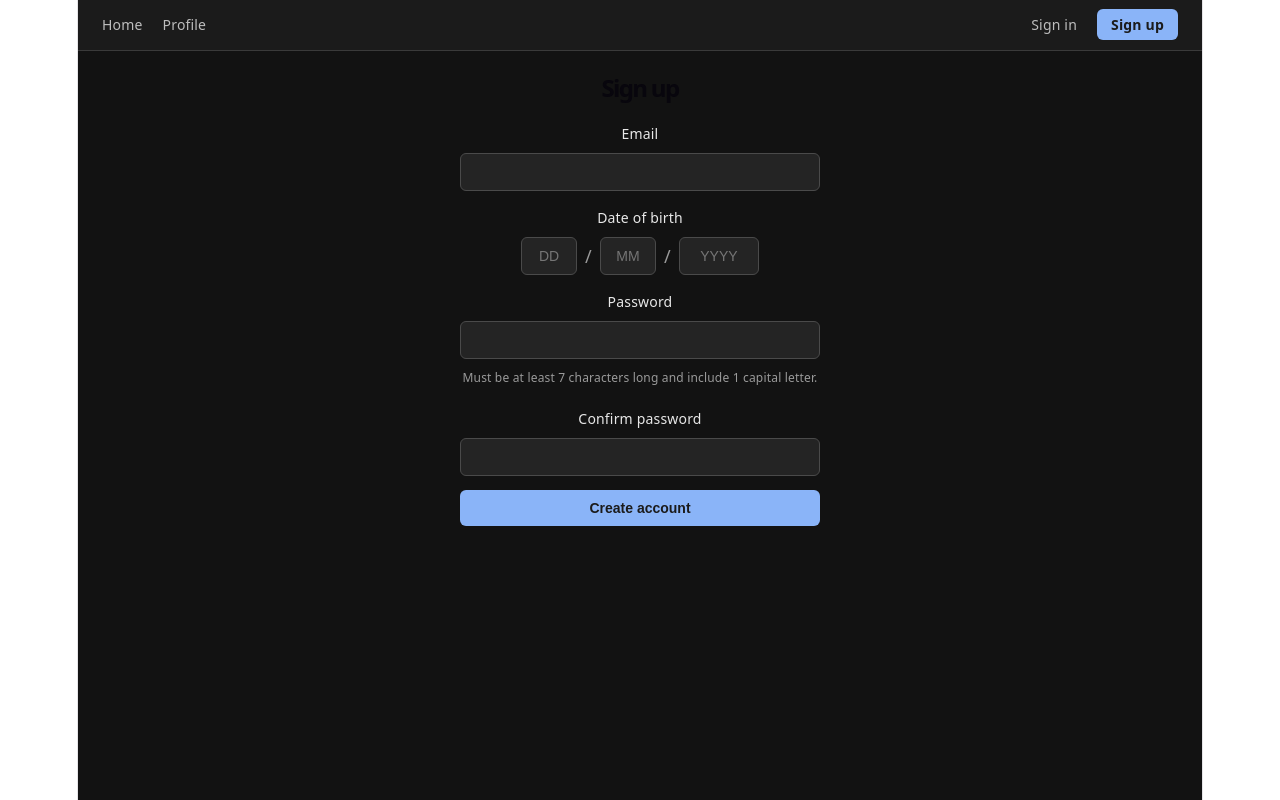
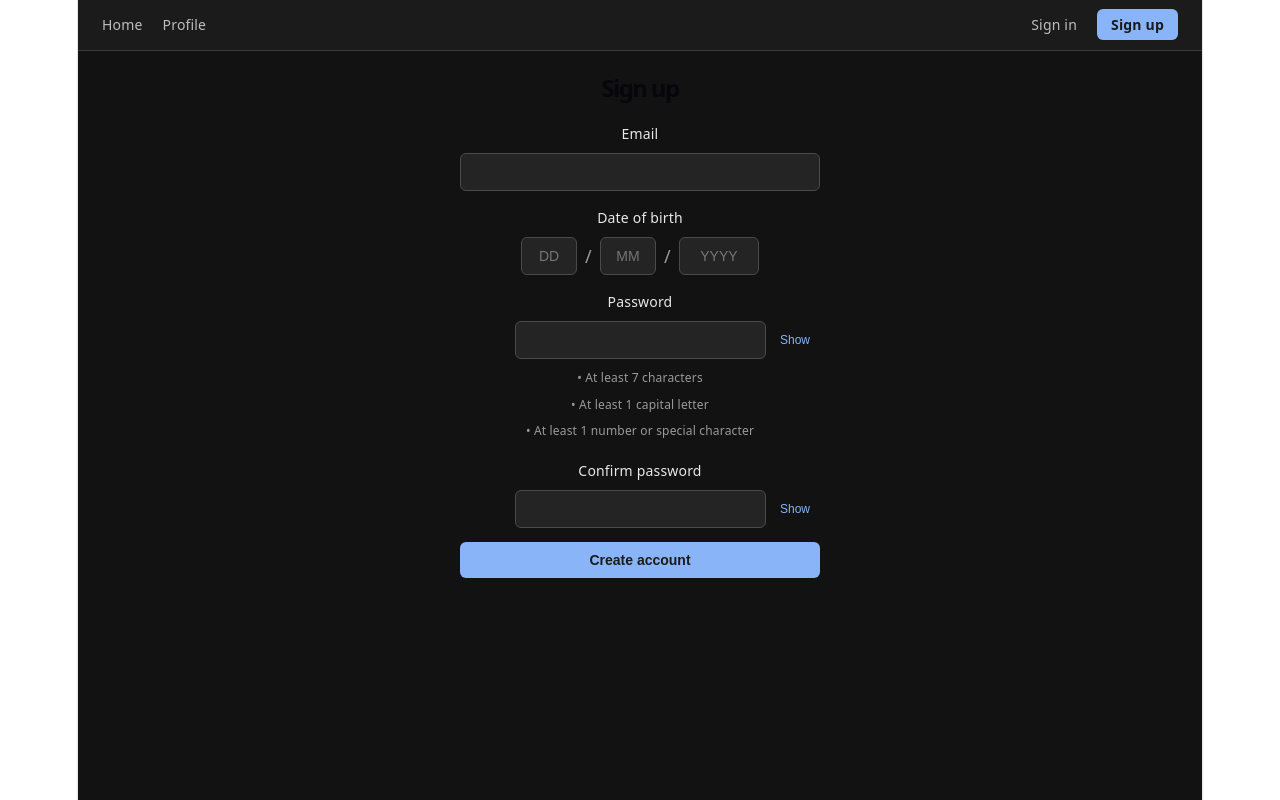
Before and after one commit to romanosg/SKG_2026_MovieBook_GroupB, a React (Vite) app in the folder MovieBook/client/: page /sign-up in a window 1280 px wide. Built offline with nearby package versions, Linux system fonts and the light colour scheme.

Commit message:
sign-in / sign-up front end functionality

```diff
--- a/MovieBook/client/src/pages/SignInPage.jsx
+++ b/MovieBook/client/src/pages/SignInPage.jsx
@@ -1,5 +1,7 @@
 import React, { useState } from "react";
+import { useNavigate } from "react-router-dom";
 import formStyles from "./formStyles";
+import { isValidEmail, isValidPassword } from "../utils/validation";
 
 const styles = {
   forgotRow: { display: "flex", justifyContent: "flex-end" },
@@ -14,27 +16,41 @@ const styles = {
 };
 
 export default function SignInPage() {
+  const navigate = useNavigate();
   const [email, setEmail] = useState("");
   const [password, setPassword] = useState("");
+  const [error, setError] = useState("");
 
   const handleSubmit = (e) => {
     e.preventDefault();
-    // TODO: send { email, password } to your backend
+
+    // Empty or not meeting the sign-up criteria: clear both fields
+    if (!isValidEmail(email) || !isValidPassword(password)) {
+      setEmail("");
+      setPassword("");
+      setError("Sign in information set up incorrectly. Please try again!");
+      return;
+    }
+
+    // TODO: check { email, password } against your backend
     console.log("Sign in:", { email, password });
+    navigate("/"); // go to the homepage
   };
 
   return (
     <main style={formStyles.page}>
       <h1 style={formStyles.authTitle}>Sign in</h1>
-      <form style={formStyles.authForm} onSubmit={handleSubmit}>
+      <form style={formStyles.authForm} onSubmit={handleSubmit} noValidate>
         <label style={formStyles.label}>
           Email
           <input
             style={formStyles.input}
             type="email"
             value={email}
-            onChange={(e) => setEmail(e.target.value)}
-            required
+            onChange={(e) => {
+              setEmail(e.target.value);
+              setError("");
+            }}
           />
         </label>
         <label style={formStyles.label}>
@@ -43,10 +59,15 @@ export default function SignInPage() {
             style={formStyles.input}
             type="password"
             value={password}
-            onChange={(e) => setPassword(e.target.value)}
-            required
+            onChange={(e) => {
+              setPassword(e.target.value);
+              setError("");
+            }}
           />
         </label>
+
+        {error && <span style={formStyles.error}>{error}</span>}
+
         <button style={formStyles.button} type="submit">
           Sign in
         </button>
--- a/MovieBook/client/src/pages/SignUpPage.jsx
+++ b/MovieBook/client/src/pages/SignUpPage.jsx
@@ -1,5 +1,9 @@
 import React, { useRef, useState } from "react";
+import { useNavigate } from "react-router-dom";
 import formStyles from "./formStyles";
+import { isValidEmail, getPasswordRules, isValidPassword } from "../utils/validation";
+
+const COLORS = { neutral: "#4a4a4a", red: "#e5534b", green: "#3fb950", gray: "#9a9a9a" };
 
 const styles = {
   dateRow: {
@@ -9,7 +13,21 @@ const styles = {
     gap: 8,
   },
   dateInput: { ...formStyles.input, textAlign: "center", padding: "10px 4px" },
-  slash: { fontSize: 18, color: "#9a9a9a" },
+  slash: { fontSize: 18, color: COLORS.gray },
+  inputWrap: { position: "relative" },
+  toggle: {
+    position: "absolute",
+    right: 10,
+    top: "50%",
+    transform: "translateY(-50%)",
+    background: "none",
+    border: "none",
+    padding: 0,
+    color: "#8ab4f8",
+    fontSize: 12,
+    cursor: "pointer",
+  },
+  rules: { listStyle: "none", margin: 0, padding: 0, fontSize: 12 },
 };
 
 // Checks day/month/year form a real date that isn't in the future
@@ -26,15 +44,16 @@ const isValidBirthdate = (day, month, year) => {
   return isRealDate && y >= 1900 && date <= new Date();
 };
 
-const isValidPassword = (value) => value.length >= 7 && /[A-Z]/.test(value);
-
 export default function SignUpPage() {
+  const navigate = useNavigate();
   const [email, setEmail] = useState("");
   const [day, setDay] = useState("");
   const [month, setMonth] = useState("");
   const [year, setYear] = useState("");
   const [password, setPassword] = useState("");
   const [confirmPassword, setConfirmPassword] = useState("");
+  const [showPassword, setShowPassword] = useState(false);
+  const [showConfirm, setShowConfirm] = useState(false);
   const [errors, setErrors] = useState({});
 
   const dayRef = useRef(null);
@@ -53,19 +72,40 @@ export default function SignUpPage() {
     if (e.key === "Backspace" && value === "") prevRef?.current?.focus();
   };
 
+  // Password field colours
+  const rules = getPasswordRules(password);
+  const passwordIsValid = rules.every((r) => r.met);
+  const passwordBorder =
+    password === ""
+      ? COLORS.neutral
+      : passwordIsValid
+      ? COLORS.green
+      : COLORS.red;
+  const passwordStyle = {
+    ...formStyles.input,
+    paddingRight: 56,
+    borderColor: passwordBorder,
+  };
+  const confirmStyle = { ...formStyles.input, paddingRight: 56 };
+
+  // Unmet rules are gray on an untouched form, red once there is a problem
+  const showUnmetInRed = password !== "" || Boolean(errors.password);
+
   const handleSubmit = (e) => {
     e.preventDefault();
 
     const newErrors = {};
+    if (!isValidEmail(email)) {
+      newErrors.email = "Please enter a valid email address.";
+    }
     if (!isValidBirthdate(day, month, year)) {
       newErrors.birthdate = "Enter a valid date as DD / MM / YYYY.";
     }
     if (!isValidPassword(password)) {
-      newErrors.password =
-        "Password must be at least 7 characters and include 1 capital letter.";
-    }
-    if (confirmPassword !== password) {
-      newErrors.confirmPassword = "Passwords do not match.";
+      newErrors.password = "Password does not meet the requirements.";
+    } else if (confirmPassword !== password) {
+      newErrors.confirmPassword = "Passwords do not match!";
+      setConfirmPassword(""); // cleared even if other fields have errors
     }
 
     setErrors(newErrors);
@@ -74,21 +114,45 @@ export default function SignUpPage() {
     const birthdate = `${day}/${month}/${year}`;
     // TODO: send { email, birthdate, password } to your backend
     console.log("Sign up:", { email, birthdate, password });
+    navigate("/"); // go to the homepage
   };
 
   return (
     <main style={formStyles.page}>
+      {/* Hides the browser's built-in "reveal password" icon (Edge) */}
+      <style>{`
+        .pw-input::-ms-reveal,
+        .pw-input::-ms-clear {
+          display: none;
+        }
+      `}</style>
       <h1 style={formStyles.authTitle}>Sign up</h1>
       <form style={formStyles.authForm} onSubmit={handleSubmit} noValidate>
         <label style={formStyles.label}>
           Email
           <input
-            style={formStyles.input}
+            style={{
+              ...formStyles.input,
+              borderColor: errors.email ? COLORS.red : COLORS.neutral,
+            }}
             type="email"
             value={email}
-            onChange={(e) => setEmail(e.target.value)}
+            onChange={(e) => {
+              setEmail(e.target.value);
+              setErrors((prev) => ({ ...prev, email: undefined }));
+            }}
+            onBlur={() => {
+              // Check when leaving the field (only if something was typed)
+              if (email !== "" && !isValidEmail(email)) {
+                setErrors((prev) => ({
+                  ...prev,
+                  email: "Please enter a valid email address.",
+                }));
+              }
+            }}
             required
           />
+          {errors.email && <span style={formStyles.error}>{errors.email}</span>}
         </label>
 
         <div style={formStyles.label} role="group" aria-labelledby="dob-label">
@@ -134,33 +198,73 @@ export default function SignUpPage() {
           )}
         </div>
 
-        <label style={formStyles.label}>
-          Password
+        <div style={formStyles.label}>
+          <label htmlFor="signup-password">Password</label>
+          <div style={styles.inputWrap}>
             <input
-            style={formStyles.input}
-            type="password"
+              id="signup-password"
+              className="pw-input"
+              style={passwordStyle}
+              type={showPassword ? "text" : "password"}
               value={password}
               onChange={(e) => setPassword(e.target.value)}
               required
             />
-          <span style={errors.password ? formStyles.error : formStyles.hint}>
-            Must be at least 7 characters long and include 1 capital letter.
-          </span>
-        </label>
+            <button
+              type="button"
+              style={styles.toggle}
+              onClick={() => setShowPassword((v) => !v)}
+              aria-label={showPassword ? "Hide password" : "Show password"}
+            >
+              {showPassword ? "Hide" : "Show"}
+            </button>
+          </div>
+          <ul style={styles.rules}>
+            {rules.map((rule) => (
+              <li
+                key={rule.label}
+                style={{
+                  color: rule.met
+                    ? COLORS.green
+                    : showUnmetInRed
+                    ? COLORS.red
+                    : COLORS.gray,
+                }}
+              >
+                {rule.met ? "✓" : "•"} {rule.label}
+              </li>
+            ))}
+          </ul>
+        </div>
 
-        <label style={formStyles.label}>
-          Confirm password
+        <div style={formStyles.label}>
+          <label htmlFor="signup-confirm">Confirm password</label>
+          <div style={styles.inputWrap}>
             <input
-            style={formStyles.input}
-            type="password"
+              id="signup-confirm"
+              className="pw-input"
+              style={confirmStyle}
+              type={showConfirm ? "text" : "password"}
               value={confirmPassword}
-            onChange={(e) => setConfirmPassword(e.target.value)}
+              onChange={(e) => {
+                setConfirmPassword(e.target.value);
+                setErrors((prev) => ({ ...prev, confirmPassword: undefined }));
+              }}
               required
             />
+            <button
+              type="button"
+              style={styles.toggle}
+              onClick={() => setShowConfirm((v) => !v)}
+              aria-label={showConfirm ? "Hide password" : "Show password"}
+            >
+              {showConfirm ? "Hide" : "Show"}
+            </button>
+          </div>
           {errors.confirmPassword && (
             <span style={formStyles.error}>{errors.confirmPassword}</span>
           )}
-        </label>
+        </div>
 
         <button style={formStyles.button} type="submit">
           Create account
--- /dev/null
+++ b/MovieBook/client/src/utils/validation.js
@@ -0,0 +1,16 @@
+// Basic email check: something@something.tld
+export const isValidEmail = (value) =>
+  /^[^\s@]+@[^\s@]+\.[^\s@]{2,}$/.test(value.trim());
+
+// The three password rules
+export const getPasswordRules = (value) => [
+  { label: "At least 7 characters", met: value.length >= 7 },
+  { label: "At least 1 capital letter", met: /[A-Z]/.test(value) },
+  {
+    label: "At least 1 number or special character",
+    met: /[0-9]|[^A-Za-z0-9\s]/.test(value),
+  },
+];
+
+export const isValidPassword = (value) =>
+  getPasswordRules(value).every((rule) => rule.met);
```
Lines whose indentation alone changed are shown as unchanged.
